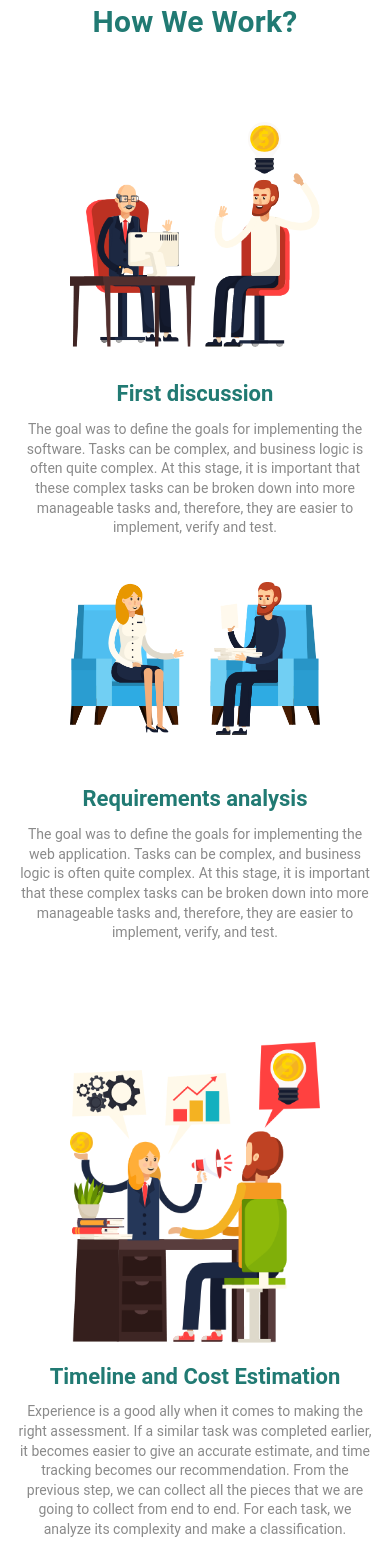
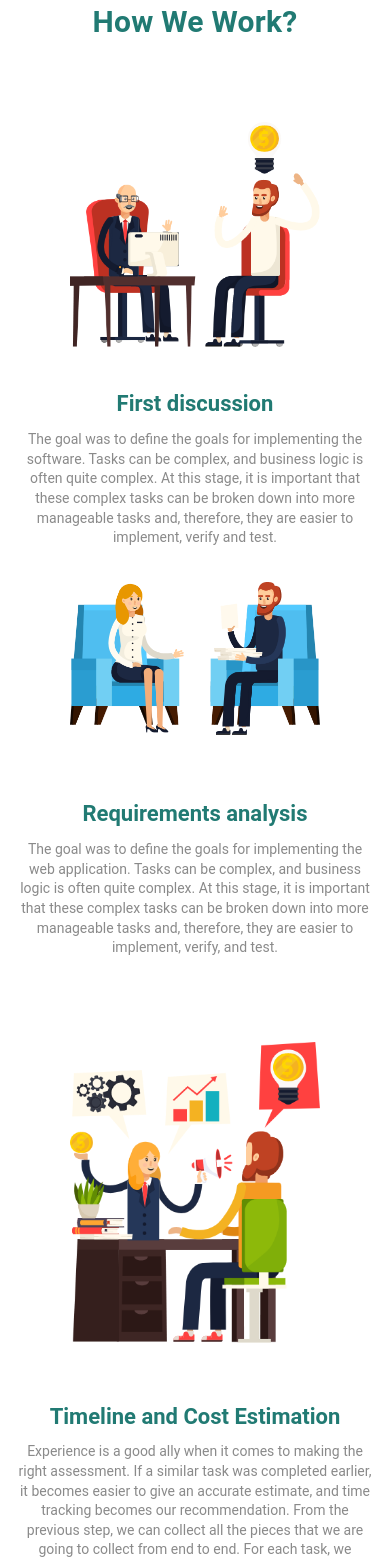
Before and after one commit to ShohruhDev/pixyz, a Vue app: page /home in a window 390 px wide. Shown: the part 3580-5141 px from the top of the page. Built offline with nearby package versions, Linux system fonts and the light colour scheme.

Commit message:
fix paddings

```diff
--- a/src/components/About/AboutIntro.vue
+++ b/src/components/About/AboutIntro.vue
@@ -247,7 +247,7 @@ export default {};
         }
         @media(max-width: 425px){
           background-size: 250px;
-          padding-top: 90px;
+          padding-top: 150px;
         }
       }
       .third {
@@ -279,7 +279,7 @@ export default {};
         }
         @media(max-width: 425px){
           background-size: 250px;
-          padding-top: 140px;
+          padding-top: 200px;
         }
       }
            .fiveth {
@@ -311,7 +311,7 @@ export default {};
         }
         @media(max-width: 425px){
           background-size: 250px;
-          padding-top: 160px;
+          padding-top: 180px;
         }
       }
       .seventh {
--- a/src/components/Home/HomeWork.vue
+++ b/src/components/Home/HomeWork.vue
@@ -104,7 +104,7 @@
         }
         @media(max-width: 425px){
           background-size: 250px;
-          padding-top: 230px;
+          padding-top: 250px;
         }
       }
       .second {
@@ -121,7 +121,7 @@
         }
         @media(max-width: 425px){
           background-size: 250px;
-          padding-top: 120px;
+          padding-top: 150px;
         }
       }
       .third {
@@ -136,7 +136,7 @@
         }
         @media(max-width: 425px){
           background-size: 250px;
-          padding-top: 310px;
+          padding-top: 350px;
         }
       }
       .work-item {
```
